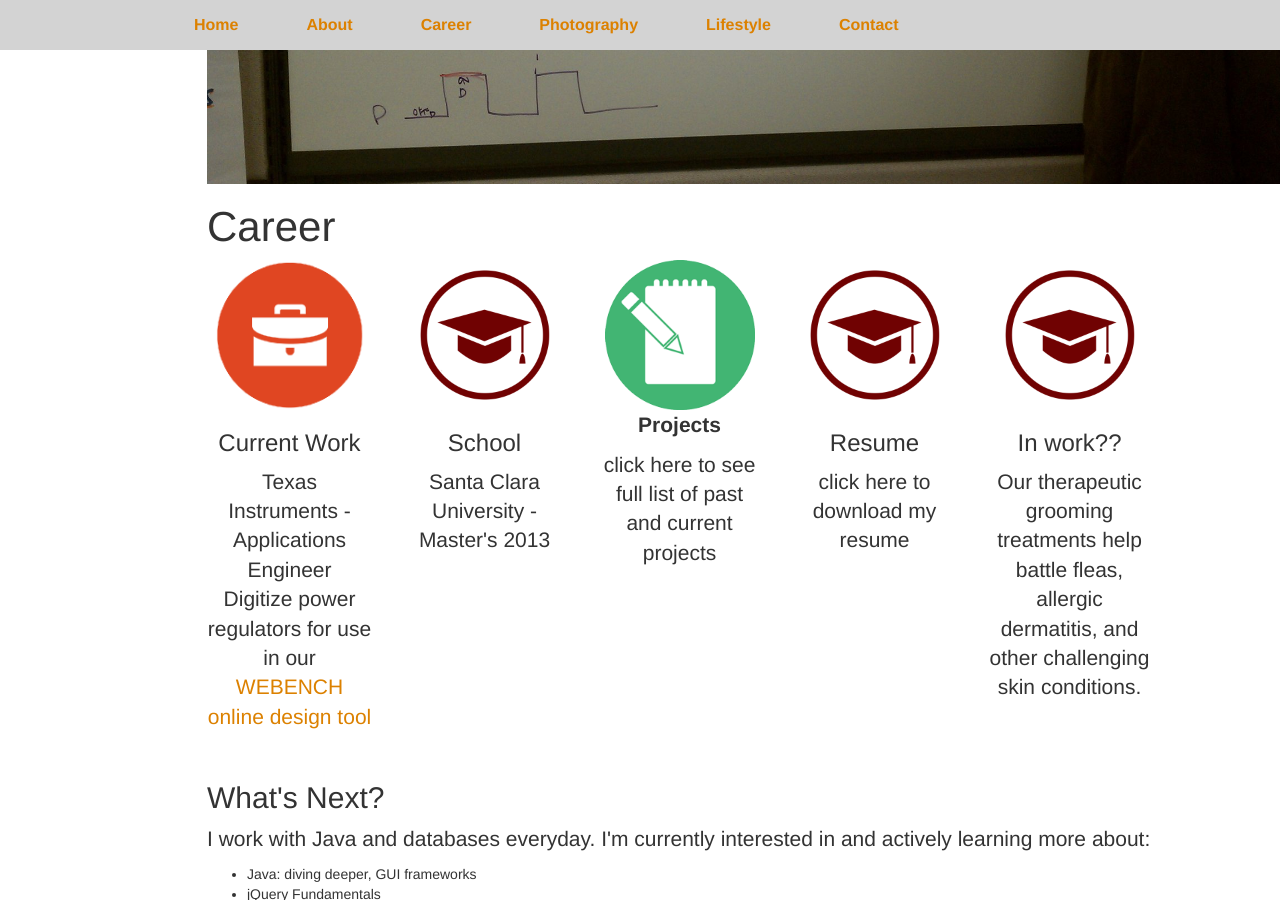
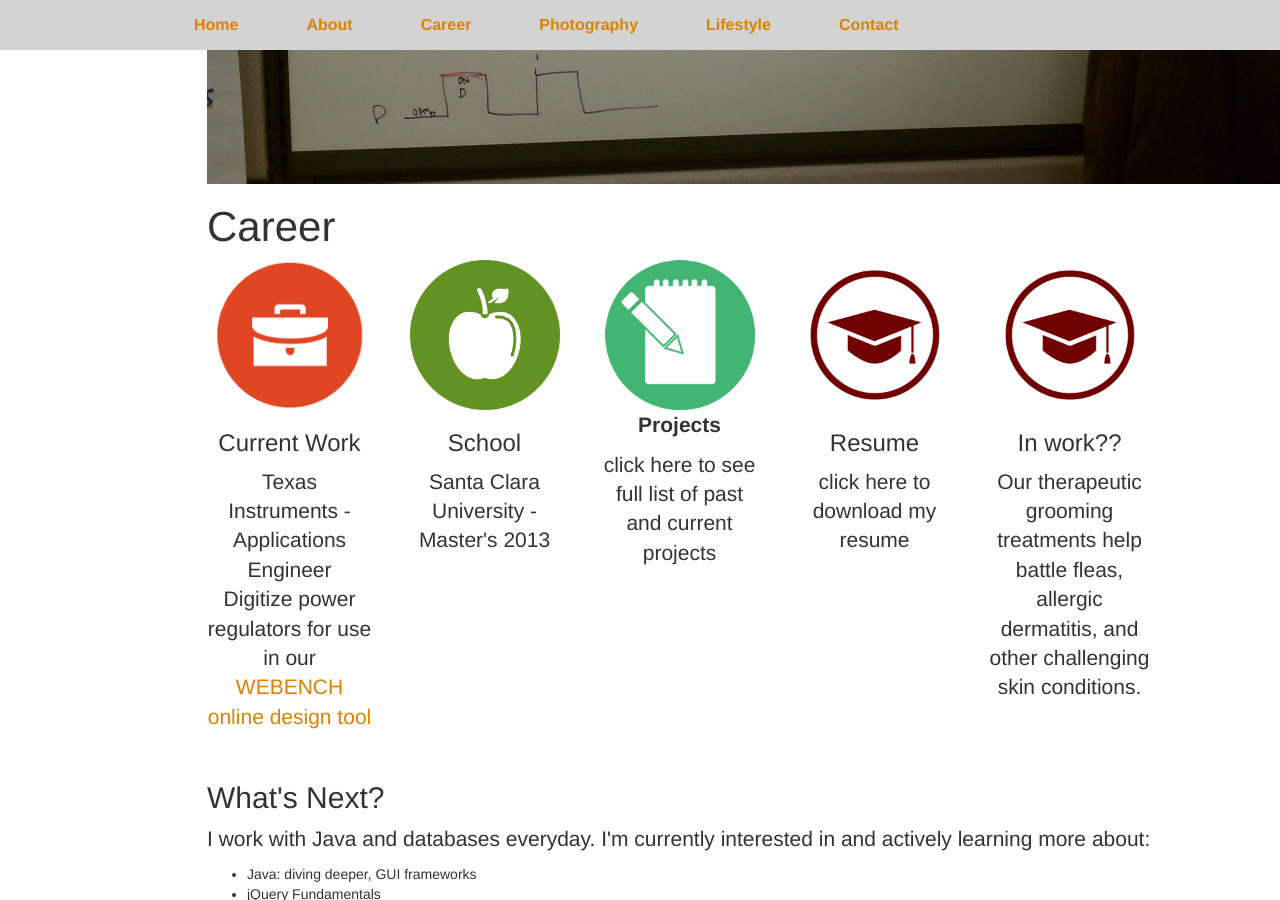
Before and after one commit to itsonlyjaz/itsonlyjaz.github.io, a Jekyll site: the page built from career/index.html, in a window 1280 px wide and 900 px high, scrolled down 416 px. Built offline with Jekyll 4.4.1, drawn with Linux system fonts in a browser that asks for light colours.

Commit message:
Update index.html

```diff
--- a/career/index.html
+++ b/career/index.html
@@ -26,7 +26,7 @@ title: jaz-marie
 
 
        <section class="col-sm-6 col-sm-4 col-lg-2">
-            <img class="icon" src="school2.png" alt="Icon">
+            <img class="icon" src="education.png" alt="Icon">
             <h3>School</h3>
             <p>Santa Clara University - Master's 2013</p>
         </section>
```
